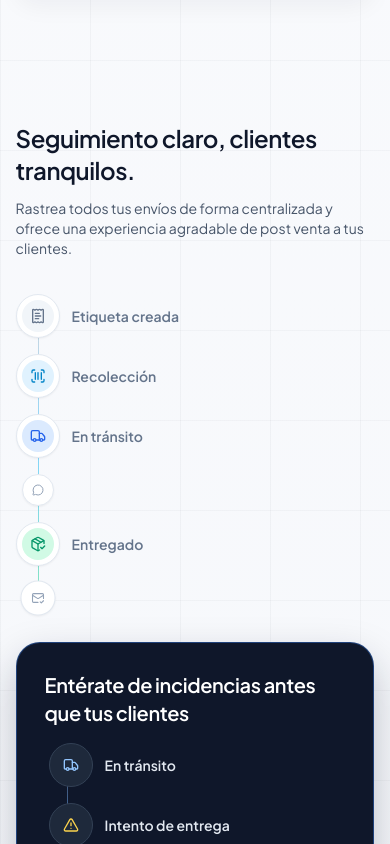
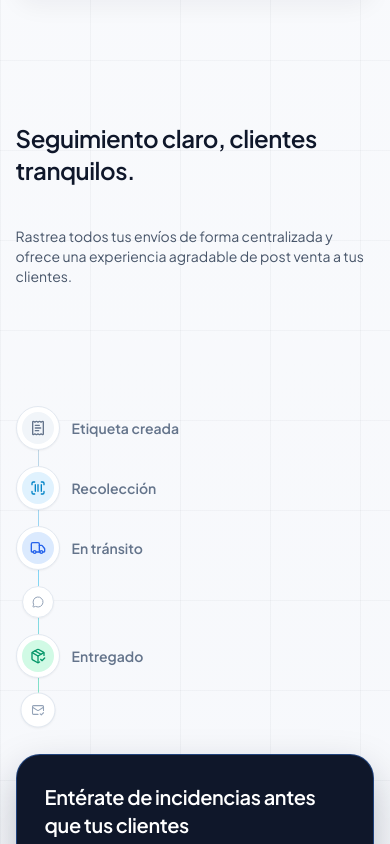
Before and after one commit to turboship-mx/turboship.mx, a React (Vite) app: page / in a window 390 px wide. Shown: the part 2280-3124 px from the top of the page. Built offline with nearby package versions, Linux system fonts and the light colour scheme.

Commit message:
fix: adjust tracking spacing and tooltip

```diff
--- a/index.html
+++ b/index.html
@@ -6,7 +6,7 @@
     <link rel="apple-touch-icon" href="/icons/apple-touch-icon.png" />
     <link rel="manifest" href="/manifest.webmanifest" />
     <meta name="viewport" content="width=device-width, initial-scale=1.0" />
-    <title>turbosip.mx</title>
+    <title>turboship.mx</title>
     <script type="text/javascript">
       window.$crisp = []
       window.CRISP_WEBSITE_ID = "bec75be0-a5bd-48af-918b-1f2e88797781"
--- a/src/App.tsx
+++ b/src/App.tsx
@@ -428,7 +428,7 @@ function App() {
         <section className="py-[90px] max-[720px]:py-[64px]" id="rastreo">
           <div className="container">
             <div className="grid items-center gap-7 md:grid-cols-2">
-              <div className="flex flex-col gap-3">
+              <div className="flex flex-col gap-10">
                 <h2 className="order-1 text-2xl font-semibold md:text-3xl">
                   Seguimiento claro, clientes tranquilos.
                 </h2>
@@ -436,7 +436,7 @@ function App() {
                   Rastrea todos tus envíos de forma centralizada y ofrece una experiencia agradable
                   de post venta a tus clientes.
                 </p>
-                <div className="order-3 pt-6 md:pt-0" aria-hidden="true">
+                <div className="order-3 pt-20 md:pt-0" aria-hidden="true">
                   <div className="relative flex w-full flex-col gap-5 md:gap-4">
                     <span className="absolute left-[22px] top-[18px] bottom-[18px] w-px bg-gradient-to-b from-slate-400/40 via-sky-400/60 to-emerald-400/60 md:left-[22px] md:right-[22px] md:top-1/2 md:bottom-auto md:h-px md:w-auto md:-translate-y-1/2 md:bg-gradient-to-r" />
                     <div className="flex flex-col gap-4 md:flex-row md:items-center md:justify-between md:gap-0">
@@ -479,14 +479,18 @@ function App() {
                               <span
                                 className={cx(
                                   'text-sm font-semibold text-slate-500 transition-transform duration-200 justify-self-start',
-                                  isActive && 'text-slate-900 font-bold scale-105',
-                                  "md:absolute md:bottom-full md:left-1/2 md:-translate-x-1/2 md:-translate-y-3 md:rounded-lg md:bg-slate-900 md:px-2.5 md:py-1.5 md:text-xs md:text-white md:shadow-lg md:whitespace-nowrap md:transition-all md:after:absolute md:after:left-1/2 md:after:top-full md:after:-translate-x-1/2 md:after:border-[6px] md:after:border-transparent md:after:border-t-slate-900 md:after:content-['']",
+                                  isActive && 'text-slate-900 font-bold',
+                                  "md:absolute md:bottom-full md:left-1/2 md:-translate-x-1/2 md:-translate-y-1 md:rounded-lg md:bg-slate-900 md:px-2.5 md:py-1.5 md:text-xs md:text-white md:shadow-lg md:whitespace-nowrap md:transition-all md:after:absolute md:after:left-1/2 md:after:top-full md:after:-translate-x-1/2 md:after:border-[6px] md:after:border-transparent md:after:border-t-slate-900 md:after:content-['']",
                                   isActive
                                     ? 'md:opacity-100 md:translate-y-0'
                                     : 'md:opacity-0 md:group-hover:opacity-100 md:group-hover:translate-y-0'
                                 )}
                               >
-                                {step.label}
+                                <span
+                                  className={cx('inline-block transition-transform duration-200', isActive && 'scale-105')}
+                                >
+                                  {step.label}
+                                </span>
                               </span>
                             )}
                           </div>
```
